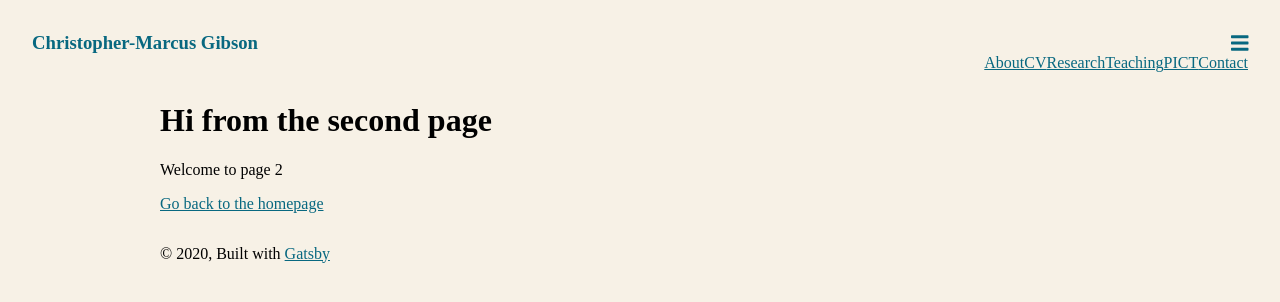
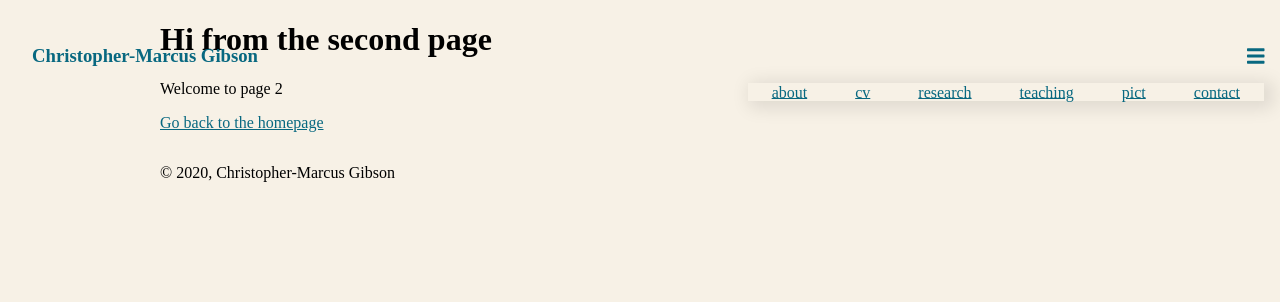
Before and after one commit to gibsonm9/gibsonm9.github.io, a Gatsby site in the folder site/: page /page-2 in a window 1280 px wide. Both pictures are taken after a click on the link 1239 px from the left and 43 px from the top of the page. Built offline with nearby package versions, Linux system fonts and the light colour scheme; Gatsby itself is replaced by a stand-in of ours; a web font is replaced by a local one.

Commit message:
remove unnecessary files and fix position of header

```diff
--- a/site/gatsby-config.js
+++ b/site/gatsby-config.js
@@ -2,7 +2,7 @@ module.exports = {
   siteMetadata: {
     title: `Christopher-Marcus Gibson`,
     description: `Sharing my musings on life`,
-    author: `@gatsbyjs`,
+    author: `Marcus`,
   },
   plugins: [
     `gatsby-plugin-react-helmet`,
--- a/site/src/components/header.js
+++ b/site/src/components/header.js
@@ -7,7 +7,9 @@ import { FontAwesomeIcon } from "@fortawesome/react-fontawesome"
 import { DARK_BROWN, LIGHTER_DARK_BROWN } from "./colors"
 
 const StyledDropdown = styled(Dropdown)`
-  float: right;
+  position: absolute;
+  right: 0%;
+  font-family: 'IM Fell English SC';
 `;
 
 // The forwardRef is important!!
@@ -47,6 +49,8 @@ const Header = ({ siteTitle }) => (
       display: `flex`,
       flexDirection: `row`,
       justifyContent: `space-between`,
+      position: `fixed`,
+      width: `100%`
     }}
   >
     <div href="#home"
@@ -72,12 +76,12 @@ const Header = ({ siteTitle }) => (
       <Dropdown.Toggle as={CustomToggle} id="dropdown-custom-components">
       </Dropdown.Toggle>
       <Dropdown.Menu>
-        <Dropdown.Item href="#/about">About</Dropdown.Item>
-        <Dropdown.Item href="#/cv">CV</Dropdown.Item>
-        <Dropdown.Item href="#/research">Research</Dropdown.Item>
-        <Dropdown.Item href="#/teaching">Teaching</Dropdown.Item>
-        <Dropdown.Item href="#/pict">PICT</Dropdown.Item>
-        <Dropdown.Item href="#/contact">Contact</Dropdown.Item>
+        <Dropdown.Item href="#/about">about</Dropdown.Item>
+        <Dropdown.Item href="#/cv">cv</Dropdown.Item>
+        <Dropdown.Item href="#/research">research</Dropdown.Item>
+        <Dropdown.Item href="#/teaching">teaching</Dropdown.Item>
+        <Dropdown.Item href="#/pict">pict</Dropdown.Item>
+        <Dropdown.Item href="#/contact">contact</Dropdown.Item>
       </Dropdown.Menu>
     </StyledDropdown>
   </header>
--- a/site/src/components/layout.css
+++ b/site/src/components/layout.css
@@ -14,3 +14,30 @@ a {
 a:hover {
 	color: #064b5c !important;
 }
+
+.dropdown-menu.show {
+	box-shadow: rgba(0, 0, 0, 0.1) 5px 3px 18px 4px !important;
+	border: none !important;
+	margin-top: .5em !important;
+}
+
+.dropdown-item {
+	padding: 0.35em 1.5em !important;
+}
+
+.dropdown-menu {
+	opacity: 1;
+	animation-name: fadeInOpacity;
+	animation-iteration-count: 1;
+	animation-timing-function: ease-in;
+	animation-duration: .2s;
+}
+
+@keyframes fadeInOpacity {
+	0% {
+		opacity: 0;
+	}
+	100% {
+		opacity: 1;
+	}
+}
--- a/site/src/components/layout.js
+++ b/site/src/components/layout.js
@@ -42,9 +42,7 @@ const Layout = ({ children }) => {
         <footer style={{
           marginTop: `2rem`
         }}>
-          © {new Date().getFullYear()}, Built with
-          {` `}
-          <a href="https://www.gatsbyjs.com">Gatsby</a>
+          © {new Date().getFullYear()}, Christopher-Marcus Gibson
         </footer>
       </div>
     </>
```
Also changed, not shown: site/gatsby-browser.js (deleted, +0 -7 lines), site/gatsby-node.js (deleted, +0 -7 lines), site/gatsby-ssr.js (deleted, +0 -7 lines), site/src/pages/index.js (+26 -10 lines), site/src/images/gatsby-astronaut.png (deleted), site/src/images/gatsby-icon.png (deleted), site/src/images/headshot-no-bg.png (deleted).
